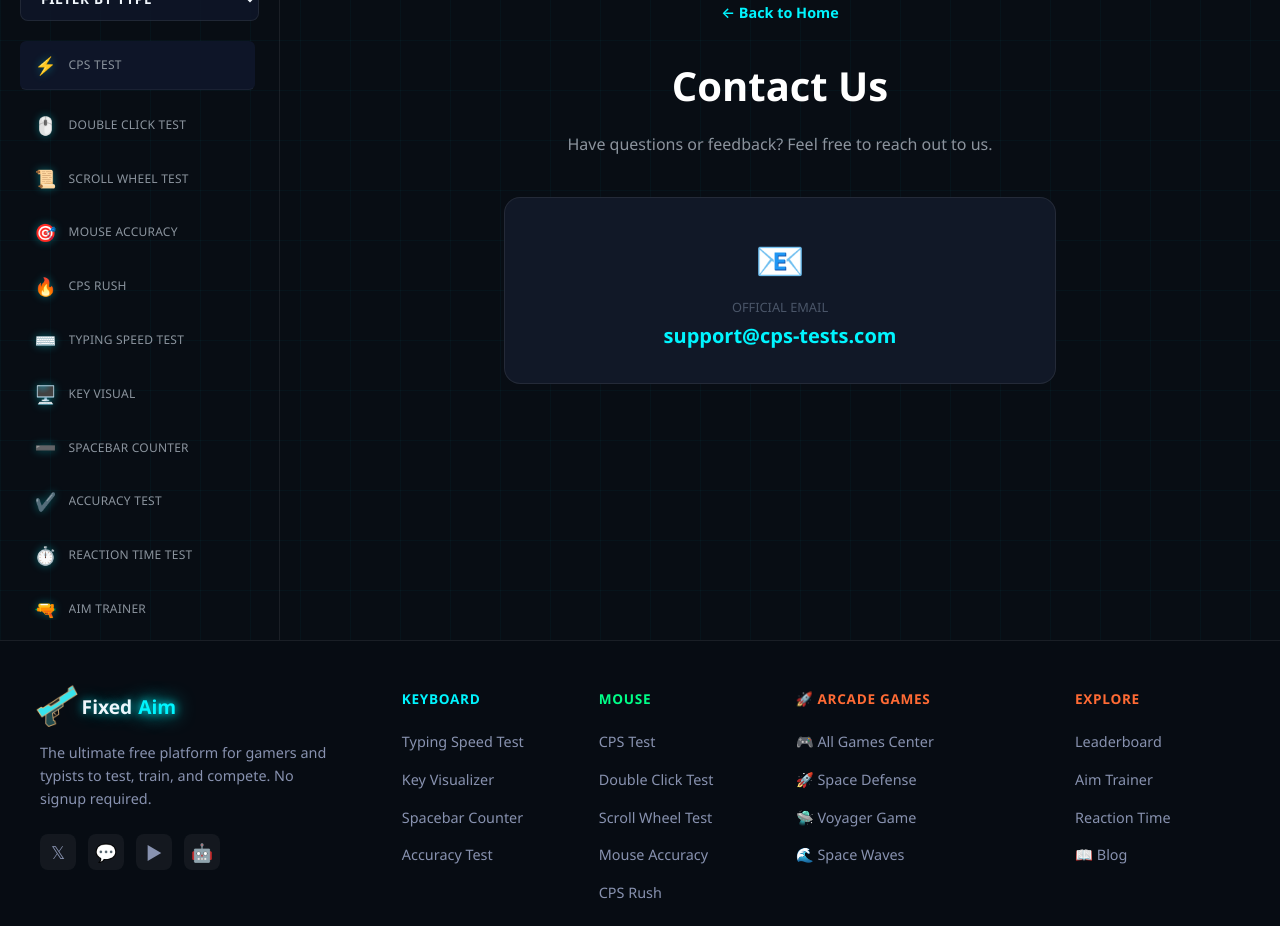
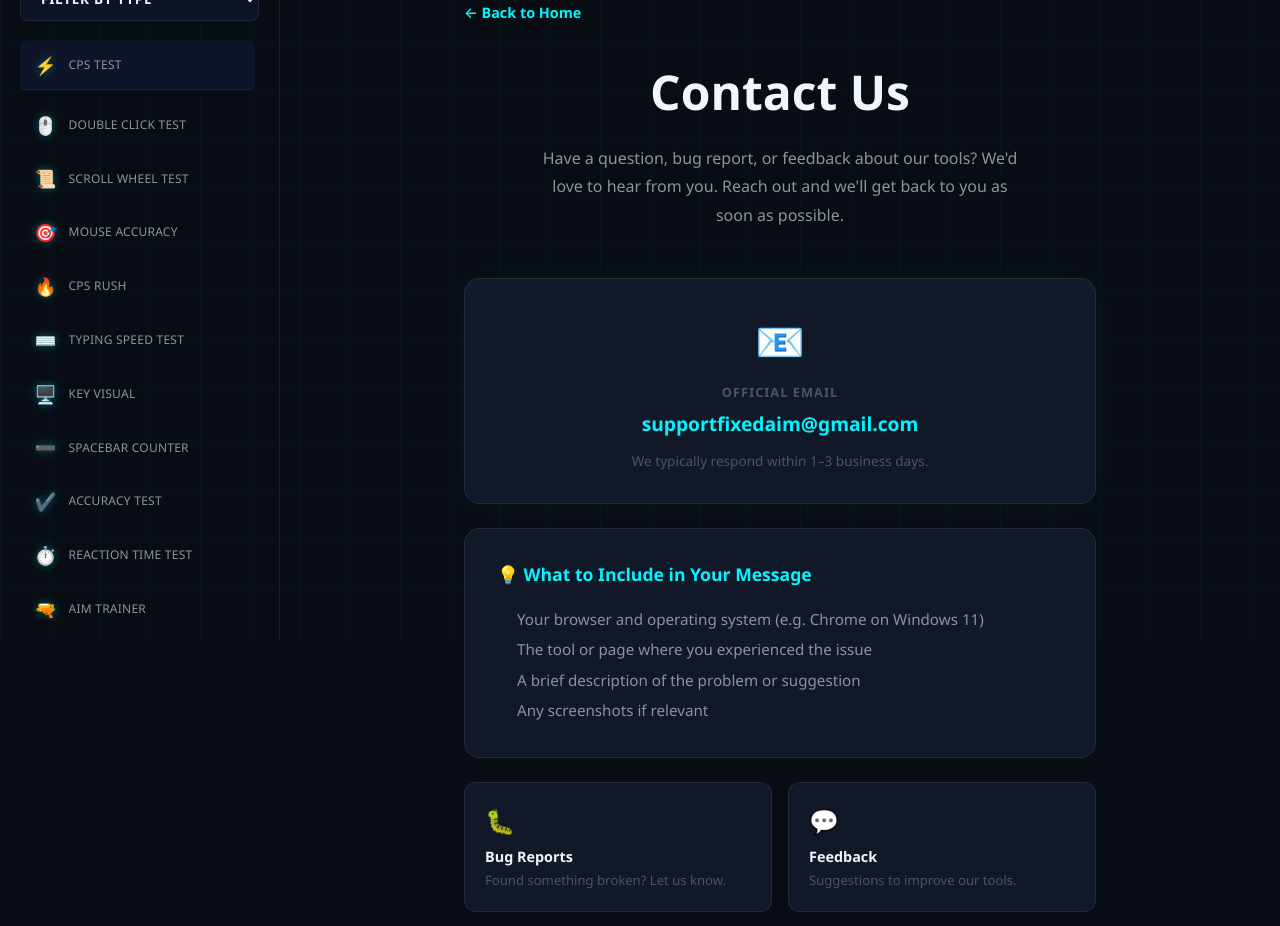
Before and after one commit to fahadhassan7635-stack/Cps-Test-Tool, a React (Vite) app: page /contact in a window 1280 px wide. Shown: the part 160-1086 px from the top of the page. Built offline with nearby package versions, Linux system fonts and the light colour scheme.

Commit message:
Update ContactPage.tsx

```diff
--- a/src/pages/ContactPage.tsx
+++ b/src/pages/ContactPage.tsx
@@ -1,22 +1,102 @@
 import { Link } from 'react-router-dom';
+import { useEffect } from 'react';
 
 export default function ContactPage() {
+  useEffect(() => {
+    document.title = 'Contact Us | FixedAim';
+    const metaDesc = document.querySelector('meta[name="description"]');
+    if (metaDesc) {
+      metaDesc.setAttribute('content', 'Get in touch with the FixedAim team. Have questions, feedback, or a bug report? We typically respond within 1–3 business days.');
+    } else {
+      const meta = document.createElement('meta');
+      meta.name = 'description';
+      meta.content = 'Get in touch with the FixedAim team. Have questions, feedback, or a bug report? We typically respond within 1–3 business days.';
+      document.head.appendChild(meta);
+    }
+    return () => {
+      document.title = 'Fixed Aim – Free CPS Test, Aim Trainer & Gaming Tools';
+    };
+  }, []);
+
   return (
-    <div style={{ maxWidth: '600px', margin: '0 auto', padding: '4rem 1.5rem', color: 'var(--text-primary)', textAlign: 'center' }}>
+    <div style={{ maxWidth: '680px', margin: '0 auto', padding: '4rem 1.5rem', color: 'var(--text-primary)' }}>
       <Link to="/" style={{ color: 'var(--neon-cyan)', textDecoration: 'none', fontSize: '0.9rem', display: 'inline-flex', alignItems: 'center', gap: '0.5rem', marginBottom: '2rem', fontWeight: '600' }}>
         ← Back to Home
       </Link>
-      <h1 style={{ fontSize: '2.5rem', fontWeight: '900', marginBottom: '1rem', color: '#fff' }}>Contact Us</h1>
-      <p style={{ color: 'var(--text-secondary)', marginBottom: '2.5rem', lineHeight: '1.6' }}>
-        Have questions or feedback? Feel free to reach out to us.
+
+      {/* Header */}
+      <div style={{ textAlign: 'center', marginBottom: '3rem' }}>
+        <h1 style={{ fontSize: '3rem', fontWeight: '900', marginBottom: '1rem', color: 'var(--text-primary)' }}>
+          Contact Us
+        </h1>
+        <p style={{ color: 'var(--text-secondary)', lineHeight: '1.8', fontSize: '1rem', maxWidth: '480px', margin: '0 auto' }}>
+          Have a question, bug report, or feedback about our tools? We'd love to hear from you.
+          Reach out and we'll get back to you as soon as possible.
+        </p>
+      </div>
+
+      {/* Email Card */}
+      <div style={{
+        background: 'var(--bg-card)', border: '1px solid var(--border)',
+        borderRadius: '16px', padding: '2rem', textAlign: 'center',
+        marginBottom: '1.5rem',
+        boxShadow: '0 0 24px rgba(0,245,255,0.05)'
+      }}>
+        <div style={{ fontSize: '2.5rem', marginBottom: '0.75rem' }}>📧</div>
+        <div style={{ fontSize: '0.8rem', textTransform: 'uppercase', letterSpacing: '0.08em', color: 'var(--text-muted)', marginBottom: '0.5rem', fontWeight: '600' }}>
+          Official Email
+        </div>
+        <a
+          href="mailto:supportfixedaim@gmail.com"
+          style={{ fontSize: '1.2rem', fontWeight: '700', color: 'var(--neon-cyan)', textDecoration: 'none' }}
+        >
+          supportfixedaim@gmail.com
+        </a>
+        <p style={{ color: 'var(--text-muted)', fontSize: '0.85rem', marginTop: '0.75rem', marginBottom: 0 }}>
+          We typically respond within 1–3 business days.
+        </p>
+      </div>
+
+      {/* What to include */}
+      <div style={{
+        background: 'var(--bg-card)', border: '1px solid var(--border)',
+        borderRadius: '16px', padding: '2rem', marginBottom: '1.5rem'
+      }}>
+        <h2 style={{ color: 'var(--neon-cyan)', fontSize: '1.1rem', fontWeight: '700', marginBottom: '1rem', marginTop: 0 }}>
+          💡 What to Include in Your Message
+        </h2>
+        <ul style={{ color: 'var(--text-secondary)', paddingLeft: '1.25rem', lineHeight: '2', margin: 0, fontSize: '0.95rem' }}>
+          <li>Your browser and operating system (e.g. Chrome on Windows 11)</li>
+          <li>The tool or page where you experienced the issue</li>
+          <li>A brief description of the problem or suggestion</li>
+          <li>Any screenshots if relevant</li>
+        </ul>
+      </div>
+
+      {/* Topics grid */}
+      <div style={{ display: 'grid', gridTemplateColumns: '1fr 1fr', gap: '1rem', marginBottom: '2rem' }}>
+        {[
+          { icon: '🐛', title: 'Bug Reports', desc: 'Found something broken? Let us know.' },
+          { icon: '💬', title: 'Feedback', desc: 'Suggestions to improve our tools.' },
+          { icon: '🤝', title: 'Partnerships', desc: 'Collaboration or sponsorship inquiries.' },
+          { icon: '⚖️', title: 'Legal & Privacy', desc: 'DMCA, data requests, or policy questions.' },
+        ].map(({ icon, title, desc }) => (
+          <div key={title} style={{
+            background: 'var(--bg-card)', border: '1px solid var(--border)',
+            borderRadius: '12px', padding: '1.25rem',
+          }}>
+            <div style={{ fontSize: '1.5rem', marginBottom: '0.4rem' }}>{icon}</div>
+            <div style={{ color: 'var(--text-primary)', fontWeight: '700', fontSize: '0.9rem', marginBottom: '0.25rem' }}>{title}</div>
+            <div style={{ color: 'var(--text-muted)', fontSize: '0.82rem', lineHeight: '1.5' }}>{desc}</div>
+          </div>
+        ))}
+      </div>
+
+      {/* Footer note */}
+      <p style={{ color: 'var(--text-muted)', fontSize: '0.85rem', textAlign: 'center', lineHeight: '1.7' }}>
+        Fixed Aim is a free, independent project. We appreciate your patience and every piece of feedback
+        helps us make the tools better for everyone. 🎯
       </p>
-      <div style={{ background: 'var(--bg-card)', border: '1px solid var(--border)', borderRadius: '16px', padding: '2rem' }}>
-        <div style={{ fontSize: '2.5rem', marginBottom: '0.5rem' }}>📧</div>
-        <div style={{ fontSize: '0.8rem', textTransform: 'uppercase', color: 'var(--text-muted)', marginBottom: '0.25rem' }}>Official Email</div>
-        <a href="mailto:support@cps-tests.com" style={{ fontSize: '1.25rem', fontWeight: '700', color: 'var(--neon-cyan)', textDecoration: 'none' }}>
-          support@cps-tests.com
-        </a>
-      </div>
     </div>
   );
 }
```
